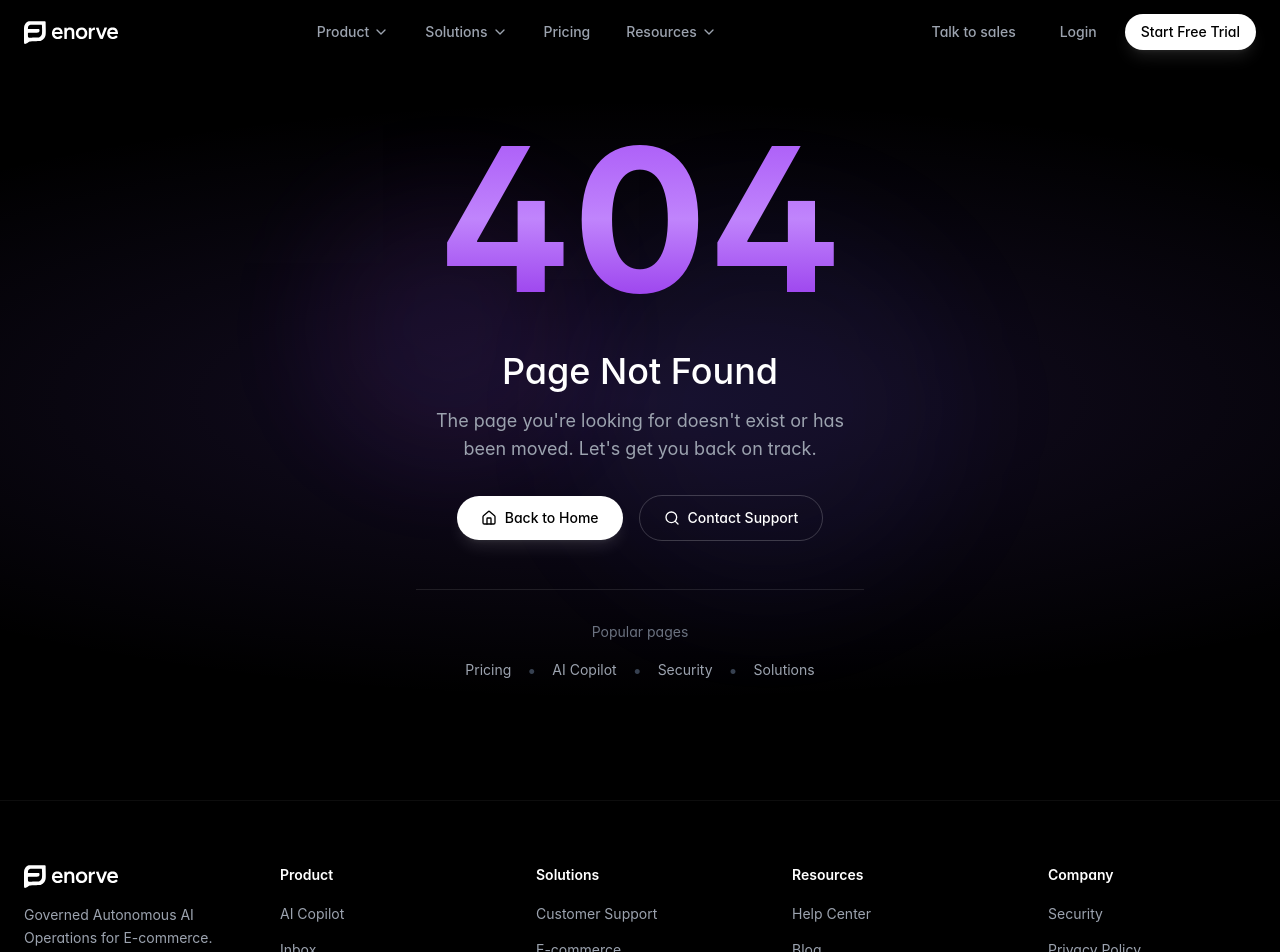
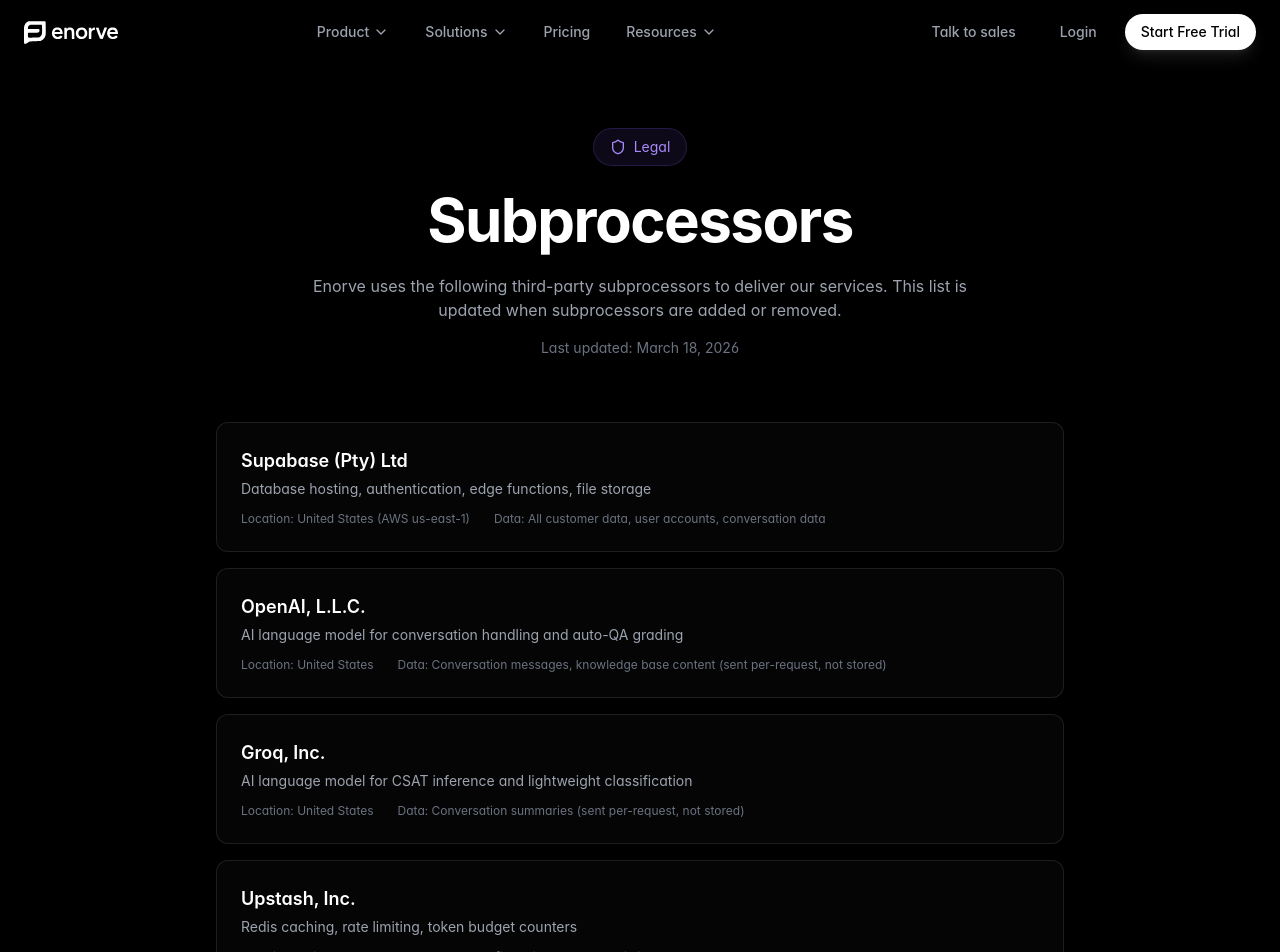
Before and after one commit to enorveai-cell/enorve-market, a React (Vite) app: page /subprocessors in a window 1280 px wide. Shown: the top 952 px of the page. Built offline with nearby package versions, Linux system fonts and the light colour scheme.

Commit message:
feat: add subprocessor list page at /subprocessors
Lists 11 third-party subprocessors with purpose, location, and data
processed. Includes 30-day change notification policy.

Co-Authored-By: Claude Opus 4.6 <noreply@anthropic.com>

```diff
--- a/src/App.tsx
+++ b/src/App.tsx
@@ -27,6 +27,7 @@ import { ContactSales } from "./pages/company/Contact"
 // Legal Pages
 import { PrivacyPolicy } from "./pages/legal/PrivacyPolicy"
 import { TermsOfService } from "./pages/legal/TermsOfService"
+import { Subprocessors } from "./pages/legal/Subprocessors"
 
 // 404 Page
 import { NotFound } from "./pages/NotFound"
@@ -65,6 +66,7 @@ function App() {
           {/* Legal Routes */}
           <Route path="/privacy-policy" element={<PrivacyPolicy />} />
           <Route path="/terms-of-service" element={<TermsOfService />} />
+          <Route path="/subprocessors" element={<Subprocessors />} />
 
           {/* 404 Catch-all */}
           <Route path="*" element={<NotFound />} />
--- /dev/null
+++ b/src/pages/legal/Subprocessors.tsx
@@ -0,0 +1,137 @@
+import { motion } from "framer-motion"
+import { Shield } from "lucide-react"
+import { usePageTitle } from "../../hooks/usePageTitle"
+
+const subprocessors = [
+    {
+        name: "Supabase (Pty) Ltd",
+        purpose: "Database hosting, authentication, edge functions, file storage",
+        location: "United States (AWS us-east-1)",
+        dataProcessed: "All customer data, user accounts, conversation data",
+    },
+    {
+        name: "OpenAI, L.L.C.",
+        purpose: "AI language model for conversation handling and auto-QA grading",
+        location: "United States",
+        dataProcessed: "Conversation messages, knowledge base content (sent per-request, not stored)",
+    },
+    {
+        name: "Groq, Inc.",
+        purpose: "AI language model for CSAT inference and lightweight classification",
+        location: "United States",
+        dataProcessed: "Conversation summaries (sent per-request, not stored)",
+    },
+    {
+        name: "Upstash, Inc.",
+        purpose: "Redis caching, rate limiting, token budget counters",
+        location: "United States",
+        dataProcessed: "Tenant configuration cache, rate limit counters (no PII stored)",
+    },
+    {
+        name: "Resend, Inc.",
+        purpose: "Transactional email delivery (invitations, lifecycle emails, notifications)",
+        location: "United States",
+        dataProcessed: "Email addresses, email content",
+    },
+    {
+        name: "Unipile SAS",
+        purpose: "Social messaging channel connectivity (WhatsApp, Instagram, LinkedIn)",
+        location: "France",
+        dataProcessed: "Messages sent/received via connected social channels",
+    },
+    {
+        name: "Dodo Payments Ltd",
+        purpose: "Subscription billing and payment processing",
+        location: "United States",
+        dataProcessed: "Billing email, payment method tokens, subscription status",
+    },
+    {
+        name: "Vercel Inc.",
+        purpose: "Frontend application hosting and CDN",
+        location: "United States",
+        dataProcessed: "IP addresses, browser metadata (standard CDN logs)",
+    },
+    {
+        name: "Cloudflare, Inc.",
+        purpose: "DNS, DDoS protection, marketing site hosting",
+        location: "Global (edge network)",
+        dataProcessed: "IP addresses, HTTP request metadata",
+    },
+    {
+        name: "Functional Software, Inc. (Sentry)",
+        purpose: "Application error monitoring and performance tracking",
+        location: "United States",
+        dataProcessed: "Error stack traces, user IDs (no message content)",
+    },
+    {
+        name: "PostHog, Inc.",
+        purpose: "Product analytics and conversion funnel tracking",
+        location: "United States (EU hosting available)",
+        dataProcessed: "User IDs, feature usage events, page views (no message content)",
+    },
+]
+
+export function Subprocessors() {
+    usePageTitle("Subprocessors")
+    return (
+        <div className="pt-32 pb-20">
+            {/* Hero Section */}
+            <section className="max-w-4xl mx-auto px-6 text-center mb-16">
+                <motion.div
+                    initial={{ opacity: 0, y: 20 }}
+                    animate={{ opacity: 1, y: 0 }}
+                    transition={{ duration: 0.6 }}
+                >
+                    <div className="inline-flex items-center gap-2 px-4 py-2 rounded-full bg-violet-500/10 border border-violet-500/20 mb-6">
+                        <Shield className="w-4 h-4 text-violet-400" />
+                        <span className="text-sm text-violet-400">Legal</span>
+                    </div>
+                    <h1 className="text-5xl md:text-6xl font-bold tracking-tight mb-6 text-white">
+                        Subprocessors
+                    </h1>
+                    <p className="text-gray-400 max-w-2xl mx-auto">
+                        Enorve uses the following third-party subprocessors to deliver our services.
+                        This list is updated when subprocessors are added or removed.
+                    </p>
+                    <p className="text-gray-500 text-sm mt-4">
+                        Last updated: March 18, 2026
+                    </p>
+                </motion.div>
+            </section>
+
+            {/* Content */}
+            <section className="max-w-4xl mx-auto px-6">
+                <div className="space-y-4">
+                    {subprocessors.map((sp, i) => (
+                        <motion.div
+                            key={sp.name}
+                            initial={{ opacity: 0, y: 10 }}
+                            animate={{ opacity: 1, y: 0 }}
+                            transition={{ delay: i * 0.05, duration: 0.3 }}
+                            className="border border-white/10 rounded-xl p-6 bg-white/[0.02]"
+                        >
+                            <h3 className="text-lg font-semibold text-white mb-1">{sp.name}</h3>
+                            <p className="text-gray-400 text-sm mb-3">{sp.purpose}</p>
+                            <div className="flex flex-wrap gap-x-6 gap-y-1 text-xs text-gray-500">
+                                <span>Location: {sp.location}</span>
+                                <span>Data: {sp.dataProcessed}</span>
+                            </div>
+                        </motion.div>
+                    ))}
+                </div>
+
+                <div className="mt-12 border-t border-white/10 pt-8">
+                    <h2 className="text-xl font-bold text-white mb-4">Notification of Changes</h2>
+                    <p className="text-gray-400 leading-relaxed">
+                        Enorve will notify customers at least 30 days before adding a new subprocessor
+                        that processes personal data. If you have concerns about a new subprocessor,
+                        please contact us at{" "}
+                        <a href="mailto:privacy@enorve.com" className="text-violet-400 hover:text-violet-300">
+                            privacy@enorve.com
+                        </a>.
+                    </p>
+                </div>
+            </section>
+        </div>
+    )
+}
```
